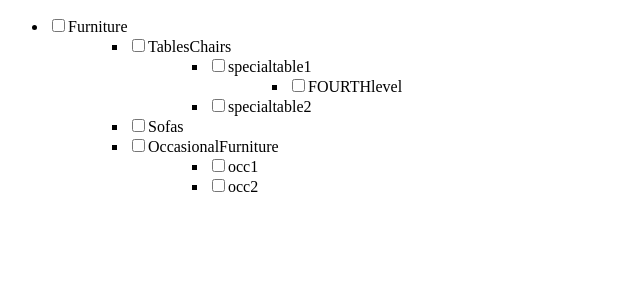
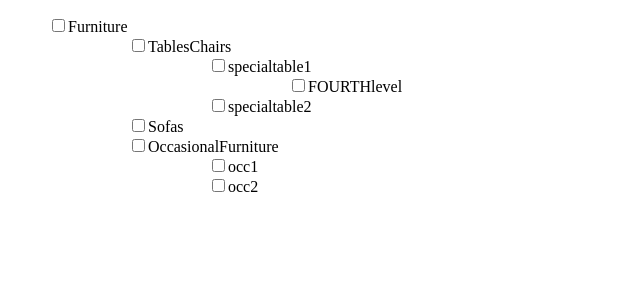
Before and after one commit to hmalik88/Mask-Network-Assessment, a React (Create React App) app in the folder mask-assessment/: page / in a window 1280 px wide. Shown: the top 300 px of the page, without its empty margins (0-640 px from the left). Built offline with nearby package versions, Linux system fonts and the light colour scheme.

Commit message:
added css to remove list bullets

```diff
--- /dev/null
+++ b/mask-assessment/src/App.css
@@ -0,0 +1,3 @@
+ul {
+    list-style: none;
+}
--- a/mask-assessment/src/App.js
+++ b/mask-assessment/src/App.js
@@ -1,5 +1,6 @@
 import React from 'react';
 import CheckBoxTree from './CheckBoxTree';
+import './App.css';
 
 const data = [
   {name: "Furniture", children: [
```
